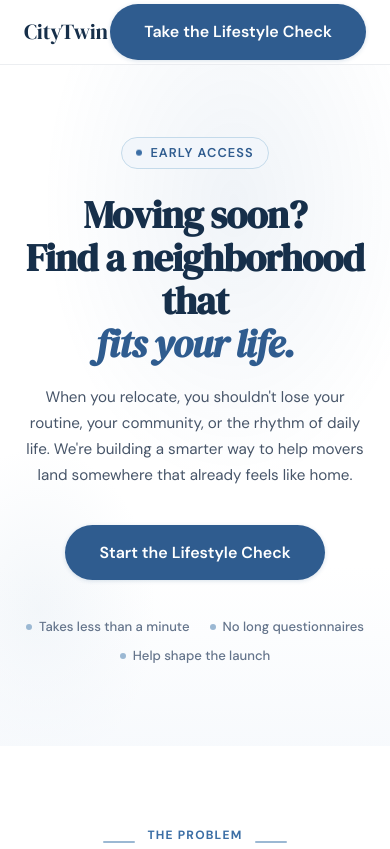
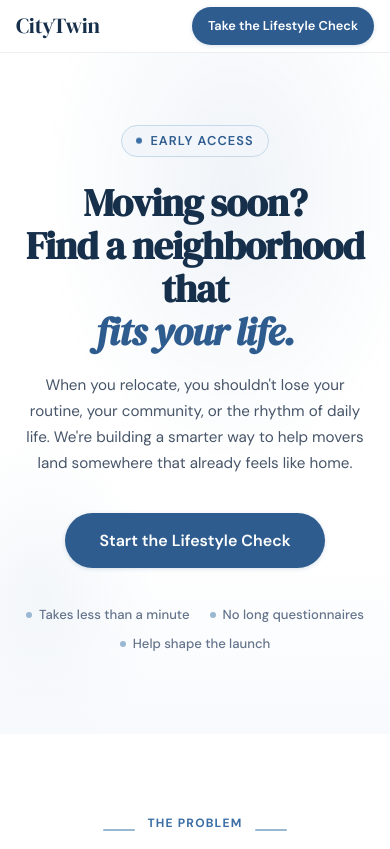
Before and after one commit to michaeltuyi4-source/citytwin-landing, a plain HTML site: page index.html in a window 390 px wide. Shown: the top 849 px of the page. Drawn offline with Linux system fonts and the light colour scheme.

Commit message:
Fix mobile header sizing

```diff
--- a/index.html
+++ b/index.html
@@ -85,6 +85,11 @@
       display: flex;
       align-items: center;
       justify-content: space-between;
+    }
+      @media(max-width: 520px) {
+    .header-inner { height: 52px; padding: 0 16px; }
+    .logo { font-size: 1.1rem; }
+    .btn-primary { padding: 8px 16px; font-size: .78rem; }
     }
     .logo {
       font-family: var(--font-display);
@@ -453,7 +458,7 @@
   <header class="header">
     <div class="header-inner">
       <a href="/" class="logo">CityTwin</a>
-      <a href="find.html" class="btn-primary btn-lg">Take the Lifestyle Check</a>
+      <a href="find.html" class="btn-primary">Take the Lifestyle Check</a>
     </div>
   </header>
 
```
